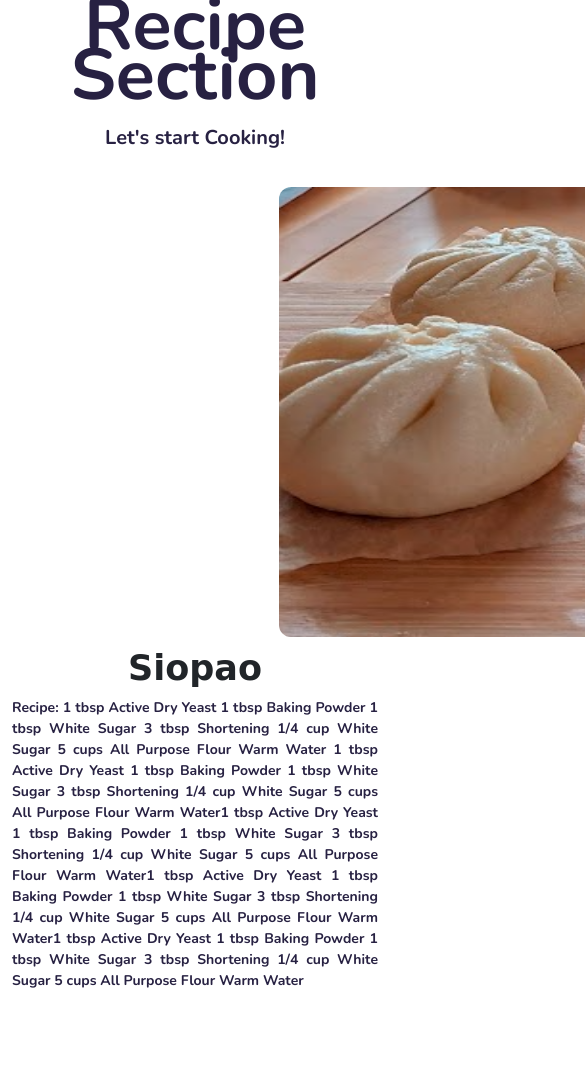
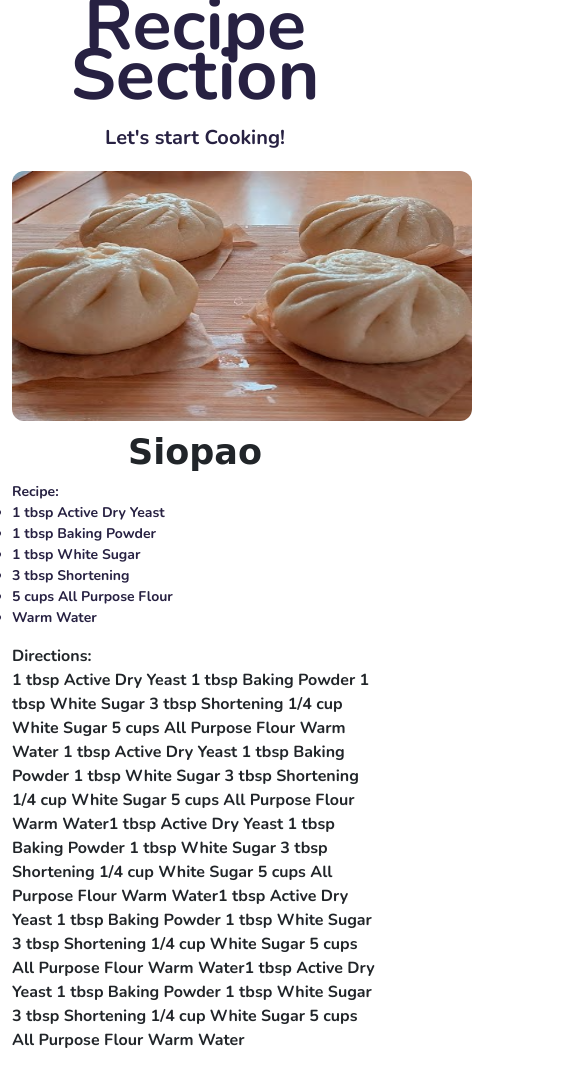
Before and after one commit to vie1030/menu-collections, a plain HTML site: page recipe.html in a window 390 px wide. Shown: the top 1068 px of the page, 585 px wide, since content can reach past the window. Before the commit the page ends 1007 px from the top, so only its background shows below. Drawn offline with nearby package versions, Linux system fonts and the light colour scheme; a web font is replaced by a local one.

Commit message:
updated css and img

```diff
--- a/recipe.html
+++ b/recipe.html
@@ -42,18 +42,37 @@
         class="recipe-section-photo mt-3"
       />
       <h4>Siopao</h4>
-      <p class="recipe">
-        Recipe: 1 tbsp Active Dry Yeast 1 tbsp Baking Powder 1 tbsp White Sugar
-        3 tbsp Shortening 1/4 cup White Sugar 5 cups All Purpose Flour Warm
-        Water 1 tbsp Active Dry Yeast 1 tbsp Baking Powder 1 tbsp White Sugar 3
-        tbsp Shortening 1/4 cup White Sugar 5 cups All Purpose Flour Warm Water1
-        tbsp Active Dry Yeast 1 tbsp Baking Powder 1 tbsp White Sugar 3 tbsp
-        Shortening 1/4 cup White Sugar 5 cups All Purpose Flour Warm Water1 tbsp
-        Active Dry Yeast 1 tbsp Baking Powder 1 tbsp White Sugar 3 tbsp
-        Shortening 1/4 cup White Sugar 5 cups All Purpose Flour Warm Water1 tbsp
-        Active Dry Yeast 1 tbsp Baking Powder 1 tbsp White Sugar 3 tbsp
-        Shortening 1/4 cup White Sugar 5 cups All Purpose Flour Warm Water
-      </p>
+      <div class="col-md-6">
+        <div class="row recipe">
+          <ul>
+            Recipe:
+            <li>1 tbsp Active Dry Yeast</li>
+            <li>1 tbsp Baking Powder</li>
+            <li>1 tbsp White Sugar</li>
+            <li>3 tbsp Shortening</li>
+            <li>5 cups All Purpose Flour</li>
+            <li>Warm Water</li>
+          </ul>
+        </div>
+        <div class="col-md-6">
+          <div class="direction">
+            Directions:
+            <p>
+              1 tbsp Active Dry Yeast 1 tbsp Baking Powder 1 tbsp White Sugar 3
+              tbsp Shortening 1/4 cup White Sugar 5 cups All Purpose Flour Warm
+              Water 1 tbsp Active Dry Yeast 1 tbsp Baking Powder 1 tbsp White
+              Sugar 3 tbsp Shortening 1/4 cup White Sugar 5 cups All Purpose
+              Flour Warm Water1 tbsp Active Dry Yeast 1 tbsp Baking Powder 1
+              tbsp White Sugar 3 tbsp Shortening 1/4 cup White Sugar 5 cups All
+              Purpose Flour Warm Water1 tbsp Active Dry Yeast 1 tbsp Baking
+              Powder 1 tbsp White Sugar 3 tbsp Shortening 1/4 cup White Sugar 5
+              cups All Purpose Flour Warm Water1 tbsp Active Dry Yeast 1 tbsp
+              Baking Powder 1 tbsp White Sugar 3 tbsp Shortening 1/4 cup White
+              Sugar 5 cups All Purpose Flour Warm Water
+            </p>
+          </div>
+        </div>
+      </div>
     </div>
   </body>
 </html>
--- a/styles/menu.css
+++ b/styles/menu.css
@@ -100,6 +100,8 @@ h3 {
   border-radius: 12px;
   width: 360px;
   height: 350px;
+  display: block;
+  margin: 0 auto;
 }
 
 .menu-name {
@@ -123,8 +125,8 @@ h3 {
   border-radius: 12px;
   width: 760px;
   height: 450px;
-  margin-left: 267px;
-  margin-top: 277px;
+  display: block;
+  margin: 0 auto;
 }
 h4 {
   text-align: center;
@@ -147,4 +149,25 @@ h4 {
   h3 {
     font-size: 25px;
   }
+
+  .menu-photo {
+    width: 360px;
+    height: 200px;
+    display: block;
+    margin: 0 auto;
+  }
+
+  .food-photo {
+    width: 260px;
+    height: 250px;
+    display: block;
+    margin: 0 auto;
+  }
+  .recipe-section-photo {
+    width: 460px;
+    height: 250px;
+  }
+  .menu-name {
+    text-align: center;
+  }
 }
```
